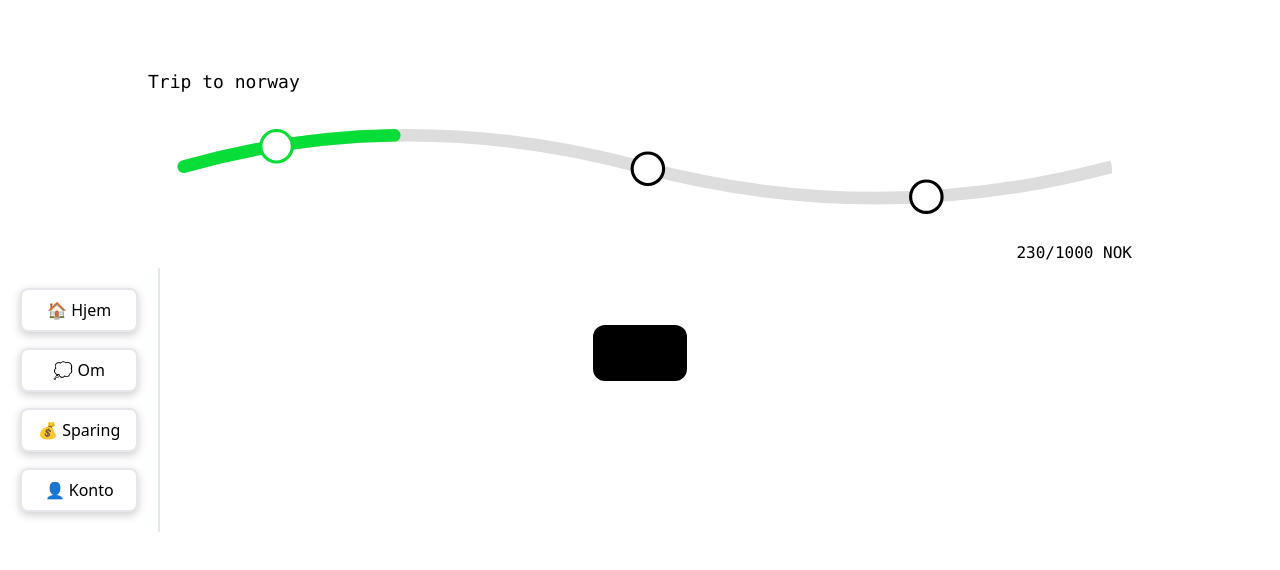
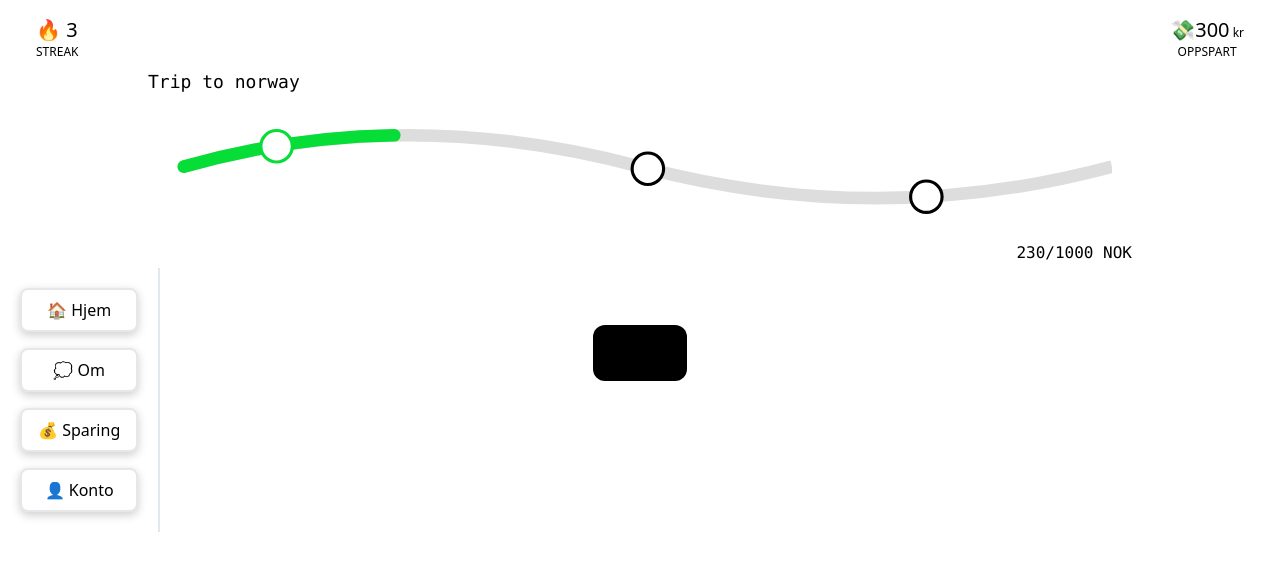
Before and after one commit to emilaastrom/Systemutvikling2-Frontend, a Next.js app: page / in a window 1280 px wide. Shown: the top 570 px of the page. Built offline with nearby package versions, Linux system fonts and the light colour scheme.

Commit message:
feat: :sparkles: Add top line streak/current savings

```diff
--- a/src/app/components/Navbar.tsx
+++ b/src/app/components/Navbar.tsx
@@ -1,3 +1,4 @@
+"use client";
 import React from "react";
 import { motion } from "framer-motion";
 import NavbarButton from "./NavbarButton";
@@ -12,6 +13,17 @@ const Navbar = () => {
   return (
     <div>
       {/* Desktop Navbar */}
+      <div className="fixed left-5 text-2xl rounded-xl w-auto text-left h-auto m-2 p-2 bg-white bg-opacity-100 ">
+        <h2 className="text-xl">🔥 3</h2>
+        <div className="text-xs">STREAK</div>
+      </div>
+      <div className="fixed right-5 text-2xl text-center w-auto text-left text-base h-auto m-2 p-2 rounded-xl bg-white bg-opacity-100">
+        <span className="text-xl">💸</span>
+        <span className="text-xl">300</span>
+        <span className="text-xs"> kr</span>
+        <h2 className="text-xs">OPPSPART</h2>
+      </div>
+
       <div className="fixed left-0 top-1/2 z-50 hidden md:flex transform -translate-y-1/2 h-auto w-auto flex-col gap-4 bg-white bg-opacity-40 text-black p-5 border-r-2 border-slate-200">
         <NavbarButton to="/home">🏠 Hjem</NavbarButton>
         <NavbarButton to="/about">💭 Om</NavbarButton>
@@ -23,15 +35,13 @@ const Navbar = () => {
 
       <motion.div
         className="flex md:hidden m-3 justify-around items-center fixed inset-x-0 bottom-0 bg-opacity-80
-		bg-slate-200 backdrop-blur-5px transform-gpu
-		border-black p-3 rounded-2xl shadow-[0_3px_10px_rgb(0,0,0,0.2)]
-		z-20"
+			bg-slate-200 backdrop-blur-5px transform-gpu
+			border-black p-3 rounded-2xl shadow-[0_3px_10px_rgb(0,0,0,0.2)]
+			z-20"
         initial="hidden"
         animate="visible"
         variants={navbarVariants}
-
       >
-
         <NavbarButton to="/home">🏠</NavbarButton>
         <NavbarButton to="/about">💭</NavbarButton>
         <NavbarButton to="/savings">💰</NavbarButton>
```
